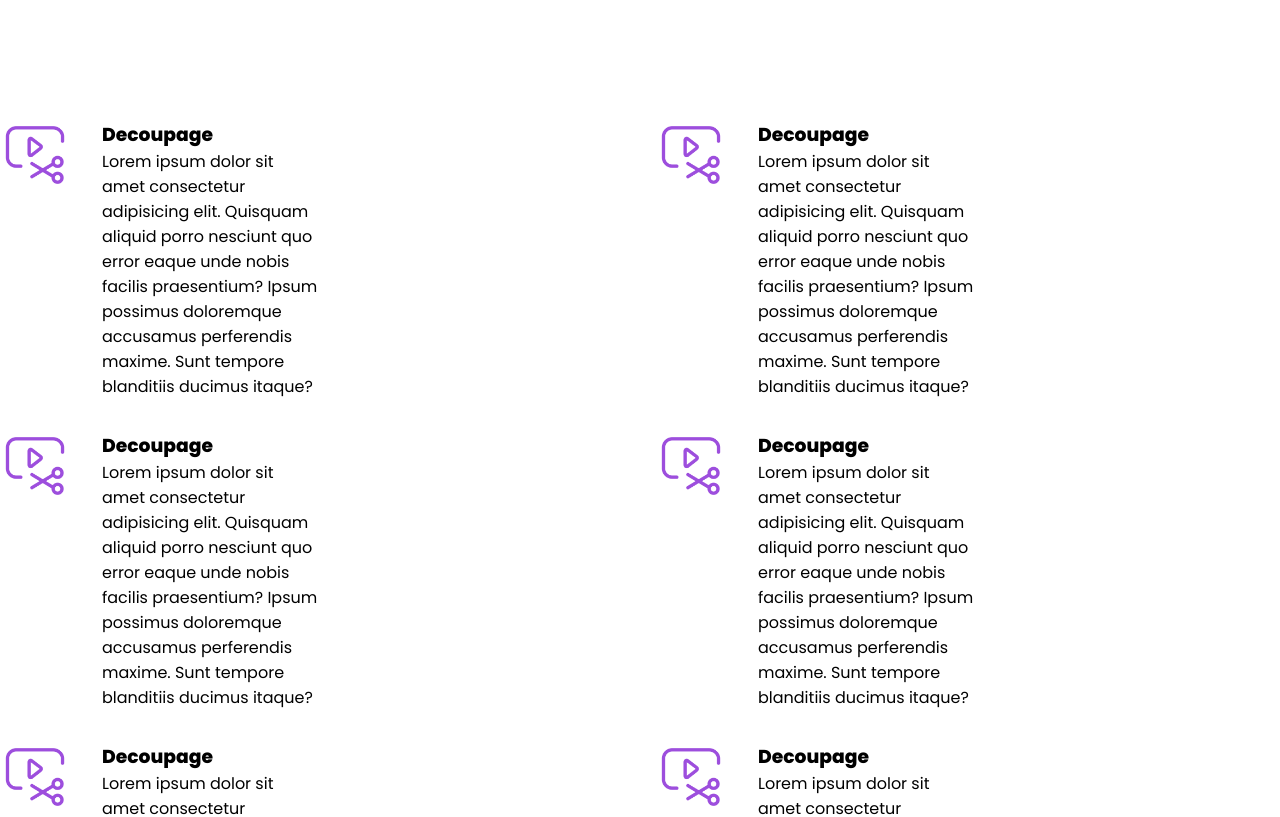
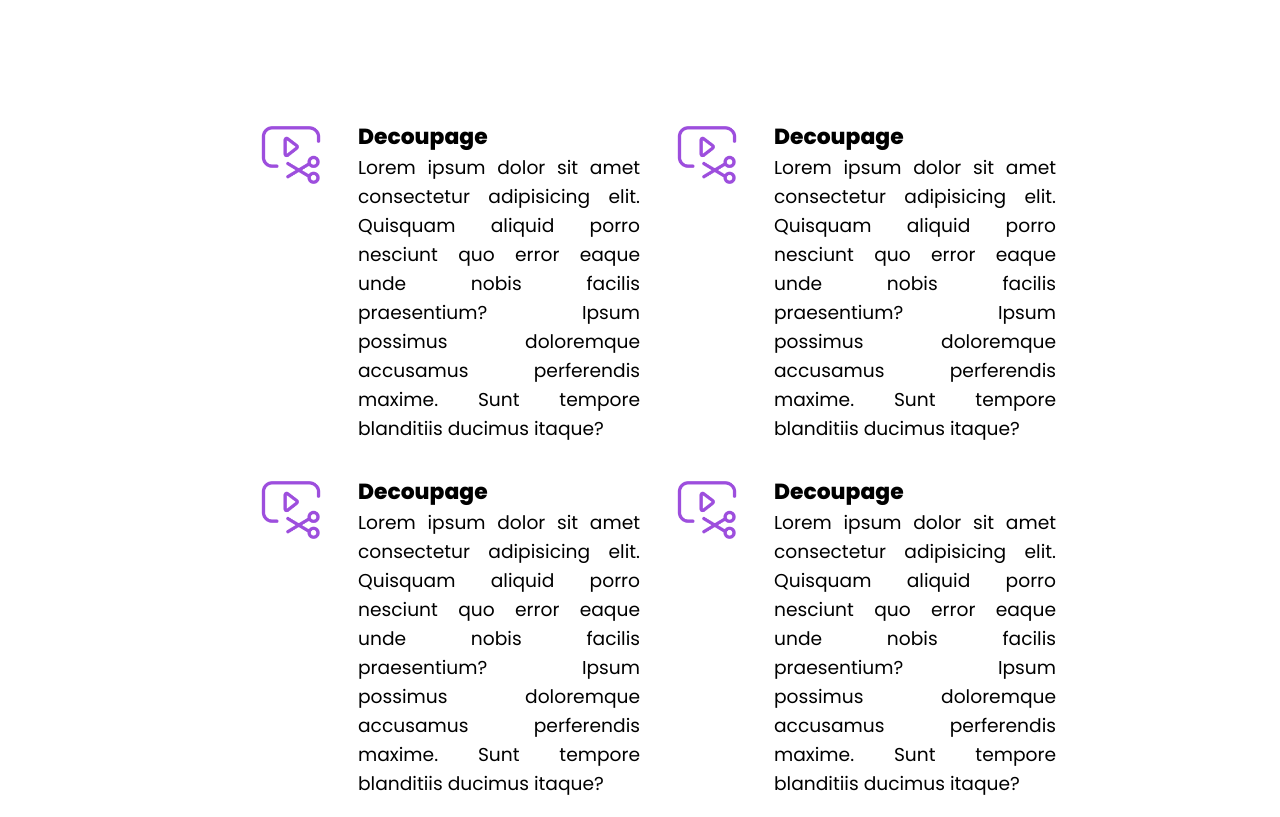
Before and after one commit to MicaelPinardi/Team-Rockets, a plain HTML site: page Team Rockets/index.html in a window 1280 px wide. Shown: the part 2520-3337 px from the top of the page. Drawn offline with Linux system fonts and the light colour scheme.

Commit message:
Alterações na lista de serviços

```diff
--- a/Team Rockets/style.css
+++ b/Team Rockets/style.css
@@ -199,14 +199,19 @@ header {
   grid-template-rows: repeat(3, 1fr);
   grid-column-gap: 32px;
   grid-row-gap: 32px;
+  margin: 0 auto;
+  width: 60vw;
   }
 
 .trab-item {
   display: flex;
   flex-direction: row;
-  width: 25vw;
+  width: 30vw;
+  font-size: 14pt;
+
 }
 
 .trab-txt {
   margin-left: 2rem;
+  text-align: justify;
 }
```
